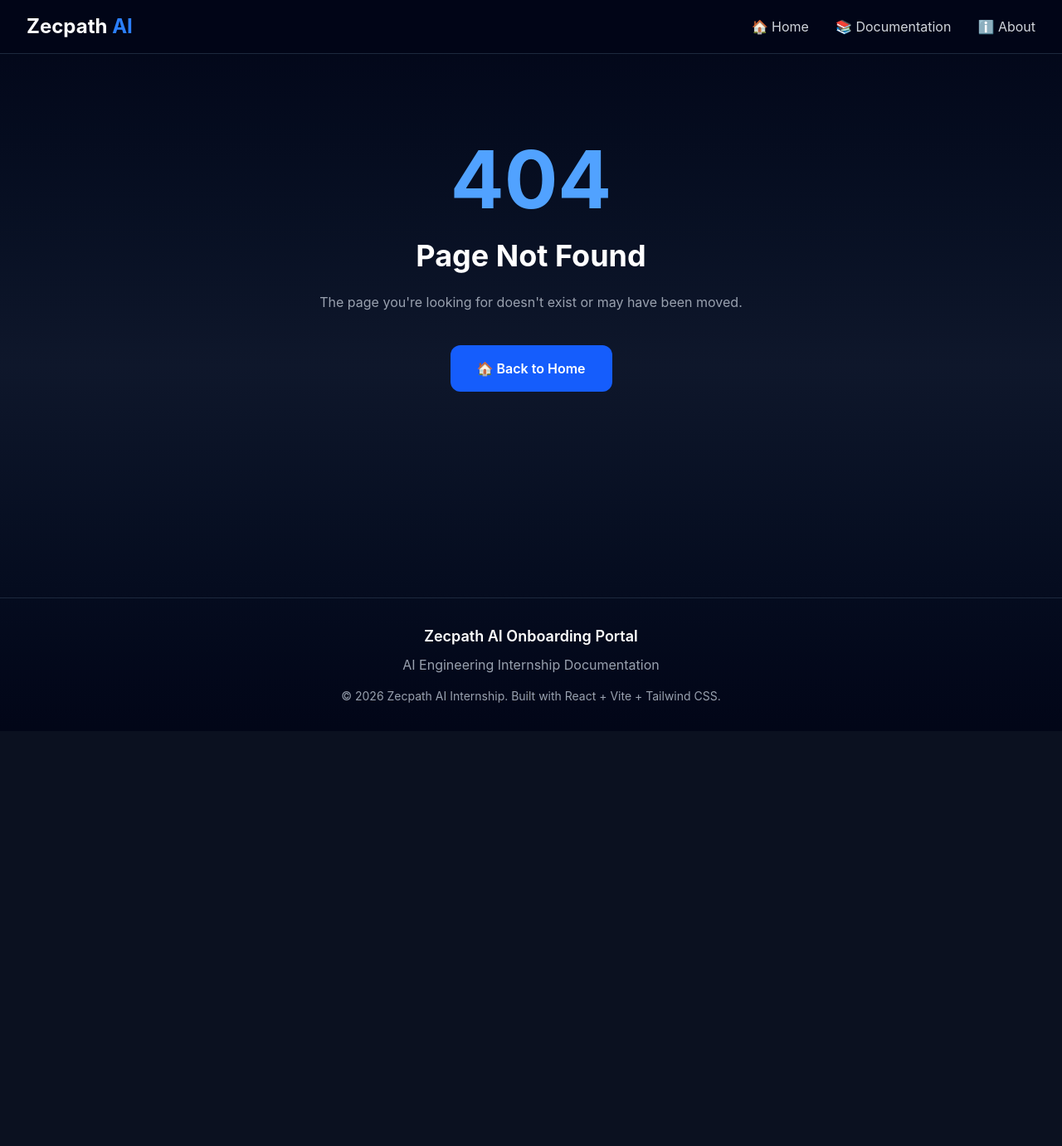
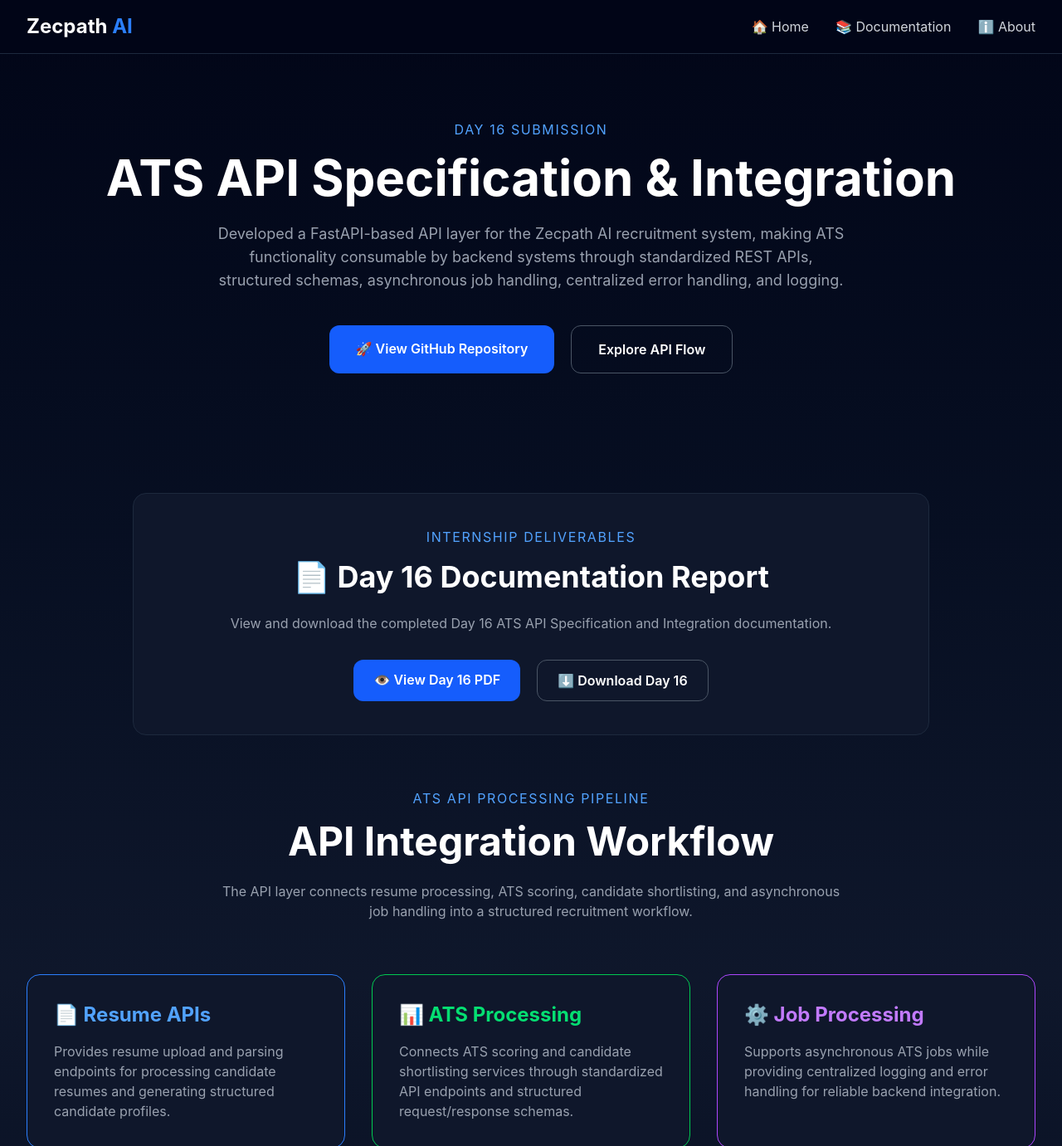
Before and after one commit to shinaspn198/zecpath-day1, a React (Vite) app: page /day16 in a window 1280 px wide. Shown: the top 1381 px of the page at 83% size. Before the commit the page ends 881 px from the top, so only its background shows below. Built offline with nearby package versions, Linux system fonts and the light colour scheme.

Commit message:
ATS API Design & Integration

```diff
--- a/src/App.jsx
+++ b/src/App.jsx
@@ -17,6 +17,7 @@
 import Day13 from "./pages/Day13";
 import Day14 from "./pages/Day14";
 import Day15 from "./pages/Day15";
+import Day16 from "./pages/Day16";
 import About from "./pages/About";
 import Documentation from "./pages/Documentation";
 
@@ -43,7 +44,7 @@
         <Route path="/day13" element={<Day13 />} />
         <Route path="/day14" element={<Day14 />} />
         <Route path="/day15" element={<Day15 />} />
-
+       <Route path="/day16" element={<Day16 />} />
         <Route path="*" element={<NotFound />} />
       </Routes>
     </BrowserRouter>
--- a/src/pages/About.jsx
+++ b/src/pages/About.jsx
@@ -116,6 +116,7 @@
 <li>📈 Day 13 – Completed</li>
 <li>🏆 Day 14 – Completed</li>
 <li>⚖️ Day 15 – Completed</li>
+<li>🚀 Day 16 – Completed</li>
 </ul>
 
 </div>
--- /dev/null
+++ b/src/pages/Day16.jsx
@@ -0,0 +1,280 @@
+import Navbar from "../components/Navbar";
+import Footer from "../components/Footer";
+
+function Day16() {
+  return (
+    <div className="min-h-screen bg-gradient-to-b from-slate-950 via-slate-900 to-slate-950 text-white">
+
+      <Navbar />
+
+      {/* Hero Section */}
+
+      <section className="pt-36 pb-20 text-center px-6">
+
+        <p className="text-blue-400 uppercase tracking-widest">
+          Day 16 Submission
+        </p>
+
+        <h1 className="text-6xl font-bold mt-4">
+          ATS API Specification & Integration
+        </h1>
+
+        <p className="text-gray-400 mt-6 max-w-3xl mx-auto text-lg">
+
+          Developed a FastAPI-based API layer for the Zecpath AI
+          recruitment system, making ATS functionality consumable
+          by backend systems through standardized REST APIs,
+          structured schemas, asynchronous job handling,
+          centralized error handling, and logging.
+
+        </p>
+
+        <div className="mt-10 flex justify-center gap-5">
+
+          <a
+            href="https://github.com/shinaspn198/zecpath-ai-system"
+            target="_blank"
+            rel="noopener noreferrer"
+            className="px-8 py-4 bg-blue-600 hover:bg-blue-700 rounded-xl font-semibold transition"
+          >
+            🚀 View GitHub Repository
+          </a>
+
+          <a
+            href="#architecture"
+            className="px-8 py-4 border border-gray-600 hover:bg-slate-800 rounded-xl font-semibold transition"
+          >
+            Explore API Flow
+          </a>
+
+        </div>
+
+      </section>
+
+      {/* Documentation PDF */}
+
+      <section className="max-w-5xl mx-auto px-8 py-16">
+
+        <div className="bg-slate-900 border border-slate-800 rounded-2xl p-10 text-center">
+
+          <p className="text-blue-400 uppercase tracking-widest">
+            Internship Deliverables
+          </p>
+
+          <h2 className="text-4xl font-bold mt-4">
+            📄 Day 16 Documentation Report
+          </h2>
+
+          <p className="text-gray-400 mt-6">
+            View and download the completed Day 16 ATS API
+            Specification and Integration documentation.
+          </p>
+
+          <div className="flex justify-center gap-5 mt-8">
+
+            <a
+              href="/day16_completed.pdf"
+              target="_blank"
+              rel="noopener noreferrer"
+              className="px-6 py-3 bg-blue-600 hover:bg-blue-700 rounded-xl font-semibold"
+            >
+              👁️ View Day 16 PDF
+            </a>
+
+            <a
+              href="/day16_completed.pdf"
+              download="day16_completed.pdf"
+              className="px-6 py-3 border border-gray-600 hover:bg-slate-800 rounded-xl font-semibold"
+            >
+              ⬇️ Download Day 16
+            </a>
+
+          </div>
+
+        </div>
+
+      </section>
+
+      {/* Architecture */}
+
+      <section
+        id="architecture"
+        className="max-w-7xl mx-auto px-8 pb-24"
+      >
+
+        <div className="text-center mb-16">
+
+          <p className="text-blue-400 uppercase tracking-widest">
+            ATS API Processing Pipeline
+          </p>
+
+          <h2 className="text-5xl font-bold mt-4">
+            API Integration Workflow
+          </h2>
+
+          <p className="text-gray-400 mt-6 max-w-3xl mx-auto">
+
+            The API layer connects resume processing, ATS scoring,
+            candidate shortlisting, and asynchronous job handling
+            into a structured recruitment workflow.
+
+          </p>
+
+        </div>
+
+        <div className="grid md:grid-cols-3 gap-8">
+
+          <div className="bg-slate-900 border border-blue-500 rounded-2xl p-8">
+
+            <h3 className="text-2xl font-bold text-blue-400">
+              📄 Resume APIs
+            </h3>
+
+            <p className="text-gray-400 mt-4">
+
+              Provides resume upload and parsing endpoints
+              for processing candidate resumes and generating
+              structured candidate profiles.
+
+            </p>
+
+          </div>
+
+          <div className="bg-slate-900 border border-green-500 rounded-2xl p-8">
+
+            <h3 className="text-2xl font-bold text-green-400">
+              📊 ATS Processing
+            </h3>
+
+            <p className="text-gray-400 mt-4">
+
+              Connects ATS scoring and candidate shortlisting
+              services through standardized API endpoints
+              and structured request/response schemas.
+
+            </p>
+
+          </div>
+
+          <div className="bg-slate-900 border border-purple-500 rounded-2xl p-8">
+
+            <h3 className="text-2xl font-bold text-purple-400">
+              ⚙️ Job Processing
+            </h3>
+
+            <p className="text-gray-400 mt-4">
+
+              Supports asynchronous ATS jobs while providing
+              centralized logging and error handling for
+              reliable backend integration.
+
+            </p>
+
+          </div>
+
+        </div>
+
+      </section>
+
+      {/* API Flow */}
+
+      <section className="max-w-7xl mx-auto px-8 pb-24">
+
+        <div className="text-center mb-12">
+
+          <p className="text-blue-400 uppercase tracking-widest">
+            End-to-End Processing
+          </p>
+
+          <h2 className="text-5xl font-bold mt-4">
+            ATS API Flow
+          </h2>
+
+        </div>
+
+        <div className="bg-slate-900 border border-slate-800 rounded-2xl p-10">
+
+          <div className="grid md:grid-cols-5 gap-4 text-center">
+
+            <div className="border border-blue-500 rounded-xl p-6">
+              <h3 className="font-bold text-blue-400">
+                📄 Resume Upload
+              </h3>
+              <p className="text-gray-400 mt-3 text-sm">
+                Upload candidate resume
+              </p>
+            </div>
+
+            <div className="flex items-center justify-center text-3xl text-gray-500">
+              →
+            </div>
+
+            <div className="border border-green-500 rounded-xl p-6">
+              <h3 className="font-bold text-green-400">
+                🧠 Resume Parsing
+              </h3>
+              <p className="text-gray-400 mt-3 text-sm">
+                Generate structured profile
+              </p>
+            </div>
+
+            <div className="flex items-center justify-center text-3xl text-gray-500">
+              →
+            </div>
+
+            <div className="border border-purple-500 rounded-xl p-6">
+              <h3 className="font-bold text-purple-400">
+                📊 ATS Scoring
+              </h3>
+              <p className="text-gray-400 mt-3 text-sm">
+                Generate candidate score
+              </p>
+            </div>
+
+          </div>
+
+          <div className="text-center text-3xl text-gray-500 my-6">
+            ↓
+          </div>
+
+          <div className="grid md:grid-cols-2 gap-8">
+
+            <div className="border border-orange-500 rounded-xl p-6 text-center">
+
+              <h3 className="font-bold text-orange-400">
+                🏆 Candidate Shortlisting
+              </h3>
+
+              <p className="text-gray-400 mt-3">
+                Classifies candidates using configured
+                shortlisting rules.
+              </p>
+
+            </div>
+
+                       <div className="border border-cyan-500 rounded-xl p-6 text-center">
+
+              <h3 className="font-bold text-cyan-400">
+                ⚙️ Async Job Processing
+              </h3>
+
+              <p className="text-gray-400 mt-3">
+                Handles long-running ATS processing
+                through job status tracking.
+              </p>
+
+            </div>
+
+          </div>
+
+        </div>
+
+      </section>
+
+      <Footer />
+
+    </div>
+  );
+}
+
+export default Day16;
--- a/src/pages/Documentation.jsx
+++ b/src/pages/Documentation.jsx
@@ -137,6 +137,13 @@
 
   <p>Resume Normalization & Fairness Engine</p>
 </Link>
+<Link to="/day16" className="doc-card">
+  <span className="badge completed">Completed</span>
+
+  <h2>🚀 Day 16</h2>
+
+  <p>ATS API Specification & Integration</p>
+</Link>
         </div>
 
       </div>
--- a/src/pages/Home.jsx
+++ b/src/pages/Home.jsx
@@ -347,6 +347,26 @@
   </div>
 
 </div>
+{/* Day 16 */}
+
+<div className="bg-slate-900 border border-cyan-500 rounded-2xl p-8">
+
+  <h3 className="text-3xl font-bold text-cyan-400">
+    🚀 Day 16
+  </h3>
+
+  <p className="text-gray-400 mt-4">
+    Developed a FastAPI-based ATS API layer that makes Zecpath AI
+    recruitment functionality consumable by backend systems through
+    standardized REST APIs, structured schemas, asynchronous job
+    processing, centralized error handling, and API logging.
+  </p>
+
+  <div className="mt-6 text-green-400 font-semibold">
+    ✅ Completed
+  </div>
+
+</div>
       </div>
 
     </section>
```
Also changed, not shown: 1 other file (tests, documents, lock files or other folders).
